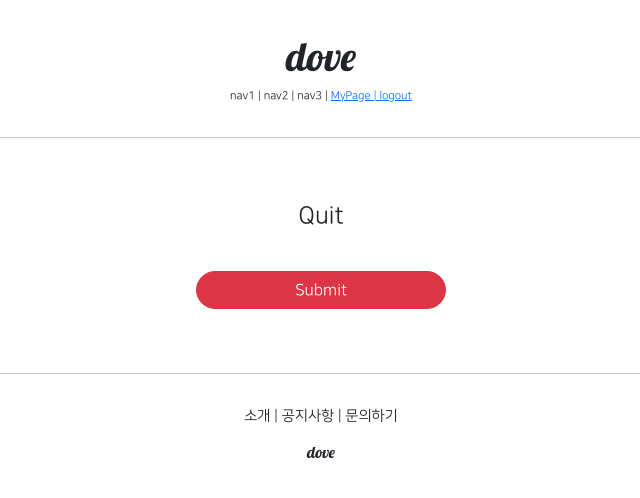
After one commit to dove9441/myblog, a Django app: page /account/delete/3 in a window 1280 px wide. The commit adds this page. Shown: the top 498 px of the page, without its empty margins (319-959 px from the left). Run offline with Django 3.2, Linux system fonts and the light colour scheme; data comes from the database, SQL or seed files in the repository; both versions use the stored data as it was after the commit; some libraries are stand-ins or nearby versions.

Commit message:
django course 26 commit

```diff
--- /dev/null
+++ b/blog/accountapp/templates/accountapp/delete.html
@@ -0,0 +1,14 @@
+{% extends 'base.html' %}
+{% load bootstrap4 %}
+
+{% block content %}
+	<div style="text-align:center; max-width:500px; margin:4rem auto;">
+        <div class="mb-4">
+            <h4>Quit</h4>
+        </div>
+        <form action="{% url 'accountapp:delete' pk=user.pk %}" method="post">
+            {% csrf_token %}
+            <input type="submit" class="btn btn-danger rounded-pill col-6 mt-3">
+        </form>
+    </div>
+{% endblock %}
--- a/blog/accountapp/templates/accountapp/detail.html
+++ b/blog/accountapp/templates/accountapp/detail.html
@@ -16,6 +16,11 @@
                 Change Info
             </p>
         </a>
+        <a href="{% url 'accountapp:delete' pk=user.pk %}">
+        	<p>
+                Quit
+            </p>
+        </a>
         {% endif %}
     </div>
 </div>
--- a/blog/accountapp/urls.py
+++ b/blog/accountapp/urls.py
@@ -17,5 +17,5 @@ urlpatterns = [
     path('create/', AccountCreateView.as_view(), name='create'), #class형 view는 이후에 .as_view()를 적어야 한다.
     path('detail/<int:pk>', AccountDetailView.as_view(), name='detail'), #<int:pk>는 접속 사용자 각각의 개별 구별자이다 (primary key)
     path('update/<int:pk>', AccountUpdateView.as_view(), name='update'),
-
+    path('delete/<int:pk>', AccountDeleteView.as_view(), name='delete'),
 ]
--- a/blog/accountapp/views.py
+++ b/blog/accountapp/views.py
@@ -69,6 +69,23 @@ class AccountUpdateView(UpdateView):
     template_name = 'accountapp/update.html'
 
 
+
+class AccountDeleteView(DeleteView): #CreateView, DetailView(Read이지만 장고에서는 Detail이다), DeleteView를 상속해서 기능이 추가된 새로운 뷰를 정의하는 것이다.
+    model = User
+    success_url = reverse_lazy('accountapp:login')
+    template_name = 'accountapp/delete.html'
+
+
+
+
+
+
+
 #처음 이렇게 만들고 root에서 setting.py에서 템플릿 경로 추가
 #렌더링할 html경로를 적어주는 것
 #여기서 만들고 최초 폴더의 urls.py에서 라우팅
+
+# !! View 만드는 순서 :
+# 1. View.py에 class나 function 만들기
+# 2. urls.py에 path 추가하기
+# 3. template 폴더에서 html 파일 작성하기
--- a/blog/templates/footer.html
+++ b/blog/templates/footer.html
@@ -1,9 +1,9 @@
 <div class="dove_footer">
 
     <div class="dove_footer_btn" style="font-size:.9rem;">
-        <span>사이트맵</span> |
+        <span>소개</span> |
         <span>공지사항</span> |
-        <span>연락처</span>
+        <span>문의하기</span>
     </div>
 
     <div style="margin-top:1rem;">
--- a/blog/templates/header.html
+++ b/blog/templates/header.html
@@ -10,7 +10,10 @@
         <span>nav3</span> |
         {% if not user.is_authenticated %}
         <a href="{% url 'accountapp:login' %}?next={{ request.path }}"> <!-- login 이후 redirect는 1. next 인자, 2. LOGIN_REDIRECT_URL (settings.py)를 통해 redirect됨.-->
-            <span>login</span>
+            <span>login</span> |
+        </a>
+        <a href="{% url 'accountapp:create' %}">
+        	<span>SignUp</span> |
         </a>
         {% else %}
         <a href="{% url 'accountapp:detail' pk=user.pk %}"> <!-- 이렇게 하면 접속 시 user의 pk를 같이 넘겨준다-->
```
Also changed, not shown: blog/db.sqlite3.
